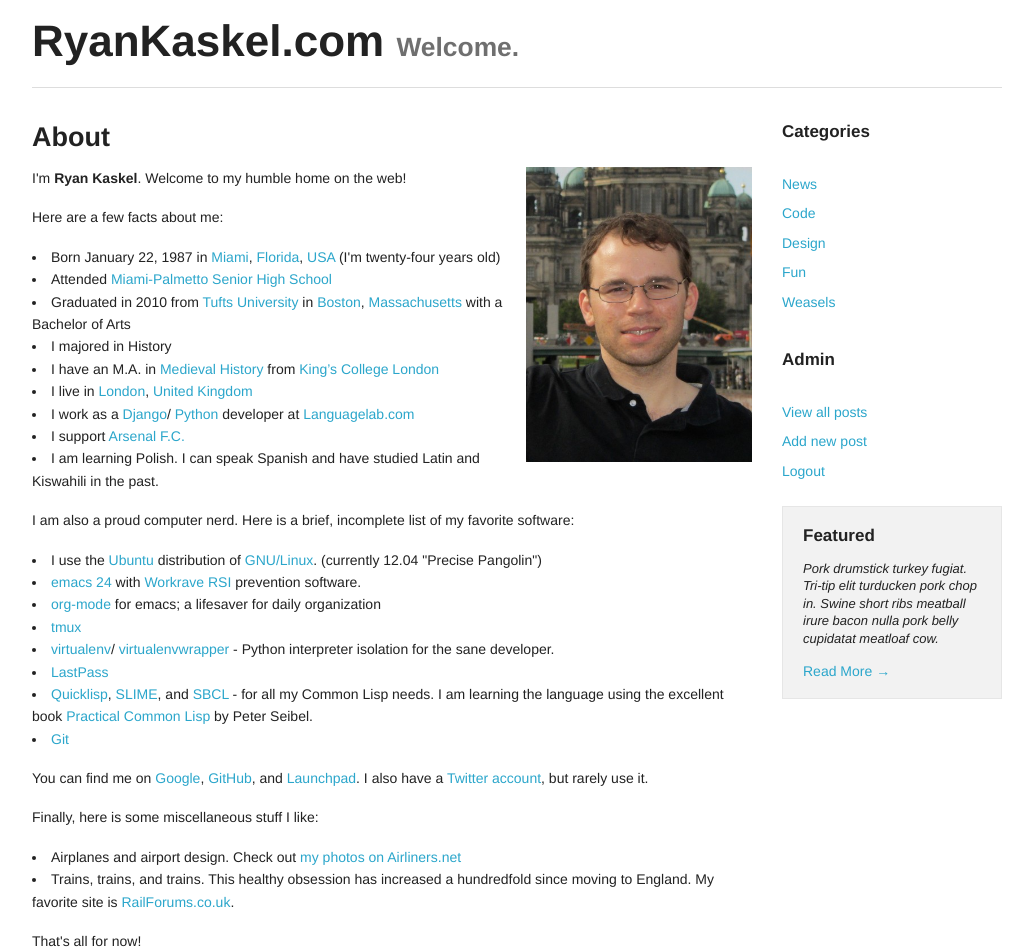
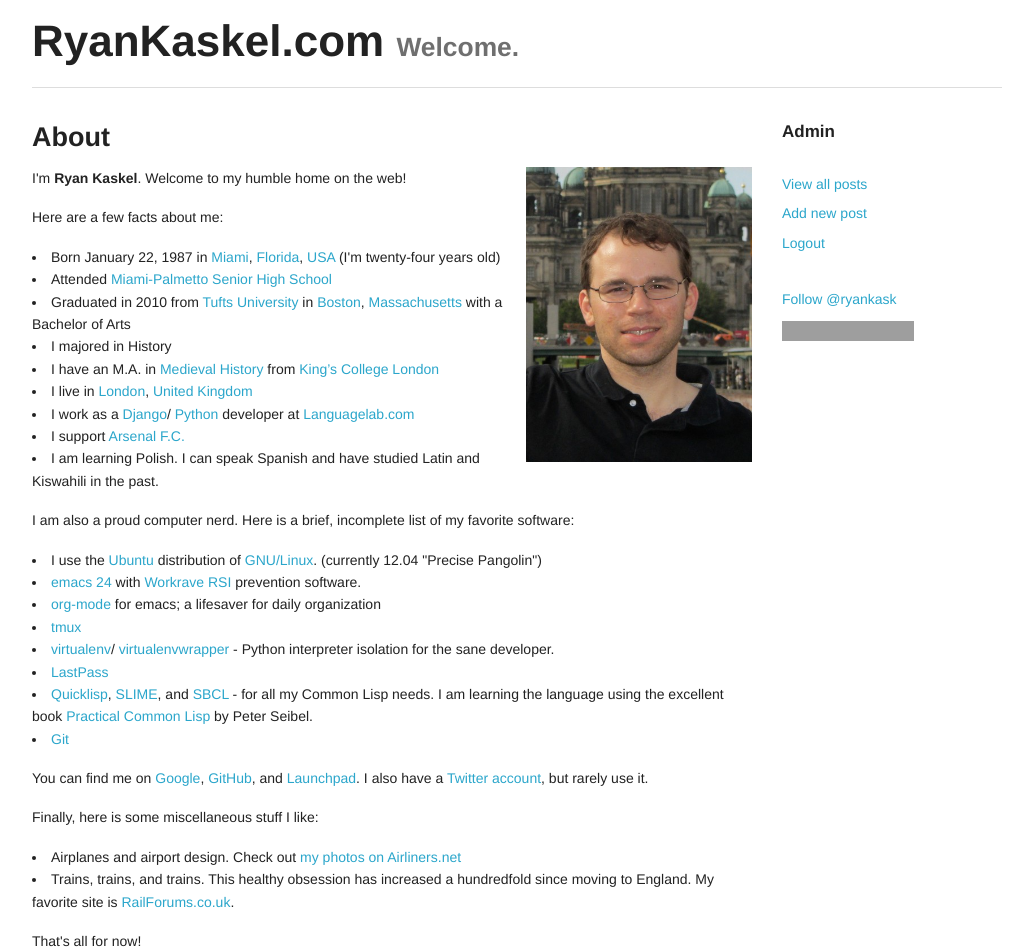
Before and after one commit to ryankask/esther, a Flask app: page /about in a window 1280 px wide. Shown: the part 60-1008 px from the top of the page, without its empty margins (123-1156 px from the left). Run offline with Flask 2, Linux system fonts and the light colour scheme; the visitor is signed in with stand-in values (Sample User, id 1); parts of the project's set-up code (start-up, migrations or seed data) failed here and were passed over; some libraries are stand-ins or nearby versions; grey boxes are pictures that could not be loaded.

Commit message:
Social buttons.

```diff
--- a/esther/templates/base.html
+++ b/esther/templates/base.html
@@ -75,17 +75,6 @@
       </div>
 
       <aside class="three columns">
-        <h5>Categories</h5>
-        <nav>
-          <ul class="side-nav">
-            <li><a href="#">News</a></li>
-            <li><a href="#">Code</a></li>
-            <li><a href="#">Design</a></li>
-            <li><a href="#">Fun</a></li>
-            <li><a href="#">Weasels</a></li>
-          </ul>
-        </nav>
-
         <h5>Admin</h5>
         <nav>
           <ul class="side-nav">
@@ -99,11 +88,13 @@
           </ul>
         </nav>
 
-        <div class="panel">
-          <h5>Featured</h5>
-          <p>Pork drumstick turkey fugiat. Tri-tip elit turducken pork chop in. Swine short ribs meatball irure bacon nulla pork belly cupidatat meatloaf cow.</p>
-          <a href="#">Read More &rarr;</a>
-        </div>
+        <ul class="social">
+          <li><a href="https://twitter.com/ryankask" class="twitter-follow-button" data-show-count="false">
+              Follow @ryankask</a></li>
+          <li><iframe src="http://ghbtns.com/github-btn.html?user=ryankask&type=follow" allowtransparency="true" frameborder="0" scrolling="0" width="132px" height="20px"></iframe></li>
+          <li><g:plusone href="https://ryankaskel.com/"></g:plusone></li>
+        </ul>
+
       </aside>
     </div>
 
@@ -125,6 +116,16 @@
       (function(d,t){var g=d.createElement(t),s=d.getElementsByTagName(t)[0];
       g.src=('https:'==location.protocol?'//ssl':'//www')+'.google-analytics.com/ga.js';
       s.parentNode.insertBefore(g,s)}(document,'script'));
+
+      /* Google+ */
+      (function() {
+        var po = document.createElement('script'); po.type = 'text/javascript'; po.async = true;
+        po.src = 'https://apis.google.com/js/plusone.js';
+        var s = document.getElementsByTagName('script')[0]; s.parentNode.insertBefore(po, s);
+      })();
+
+      /* Twitter button */
+      !function(d,s,id){var js,fjs=d.getElementsByTagName(s)[0];if(!d.getElementById(id)){js=d.createElement(s);js.id=id;js.async=true;js.src="//platform.twitter.com/widgets.js";fjs.parentNode.insertBefore(js,fjs);}}(document,"script","twitter-wjs");
     </script>
   </body>
 </html>
--- a/foundation/sass/_main.scss
+++ b/foundation/sass/_main.scss
@@ -11,3 +11,8 @@
   font-weight: bold;
   color: $alertColor;
 }
+
+.social {
+  list-style: none;
+  li { margin-top: 10px; }
+}
```
Also changed, not shown: esther/static/css/app.css.
